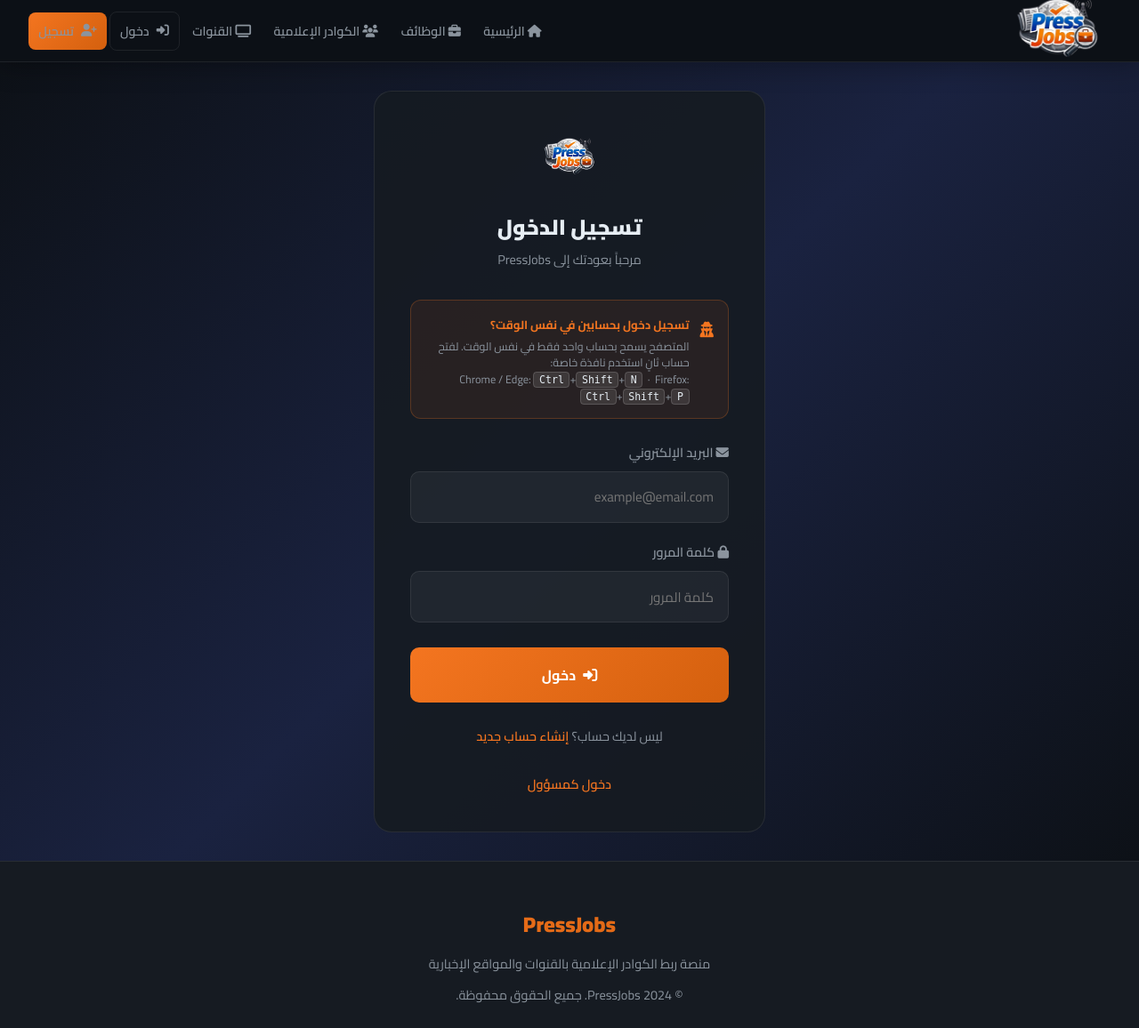
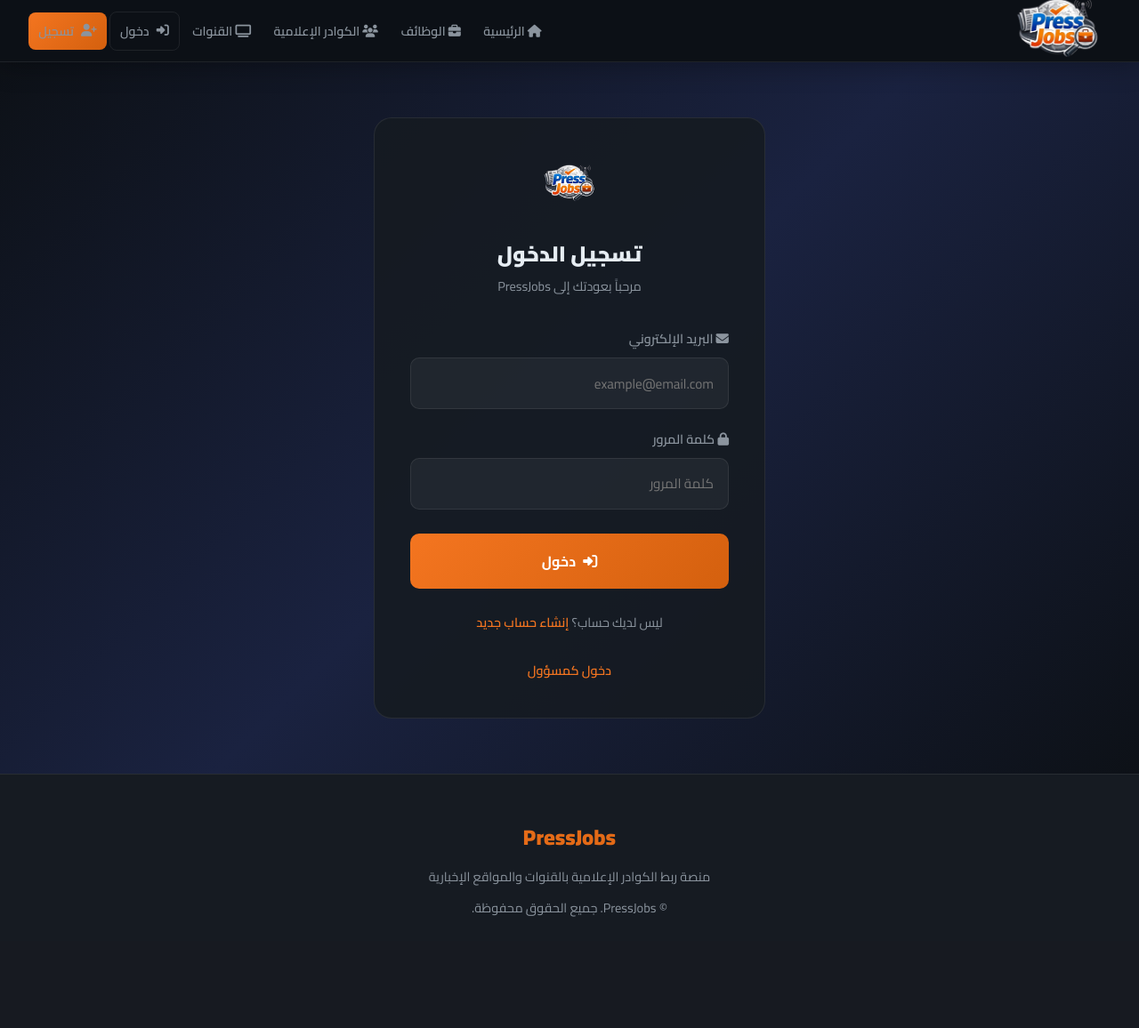
Before and after one commit to aminedachir/Press_jobs, a Flask app: page /login in a window 1280 px wide. Shown: the whole page at 89% size. After the commit the page ends 1031 px from the top, so only its background shows below. Run offline with Flask 3, Linux system fonts and the light colour scheme.

Commit message:
some modifications

```diff
--- a/templates/base.html
+++ b/templates/base.html
@@ -173,7 +173,7 @@
 <footer>
     <div class="footer-brand">PressJobs</div>
     <p>منصة ربط الكوادر الإعلامية بالقنوات والمواقع الإخبارية</p>
-    <p style="margin-top:0.5rem">© 2024 PressJobs. جميع الحقوق محفوظة.</p>
+    <p style="margin-top:0.5rem">© PressJobs. جميع الحقوق محفوظة.</p>
 </footer>
 
 <script>
--- a/templates/login.html
+++ b/templates/login.html
@@ -61,22 +61,6 @@
             <p>مرحباً بعودتك إلى PressJobs</p>
         </div>
 
-        <!-- Incognito notice -->
-        <div class="incognito-notice">
-            <span class="notice-icon"><i class="fas fa-user-secret"></i></span>
-            <div class="notice-body">
-                <div class="notice-title">تسجيل دخول بحسابين في نفس الوقت؟</div>
-                <p class="notice-text">
-                    المتصفح يسمح بحساب واحد فقط في نفس الوقت.
-                    لفتح حساب ثانٍ استخدم نافذة خاصة:
-                    <br>
-                    Chrome / Edge: <kbd>Ctrl</kbd>+<kbd>Shift</kbd>+<kbd>N</kbd>
-                    &nbsp;·&nbsp;
-                    Firefox: <kbd>Ctrl</kbd>+<kbd>Shift</kbd>+<kbd>P</kbd>
-                </p>
-            </div>
-        </div>
-
         <form method="POST">
             <div class="form-group">
                 <label><i class="fas fa-envelope"></i> البريد الإلكتروني</label>
--- a/templates/register.html
+++ b/templates/register.html
@@ -96,7 +96,7 @@
             </div>
             <div class="form-group">
                 <label><i class="fas fa-map-marker-alt"></i> الموقع الجغرافي</label>
-                <input type="text" name="location" placeholder="مثال: القاهرة، بيروت، دبي...">
+                <input type="text" name="location" >
             </div>
             <div class="form-group journalist-field">
                 <label><i class="fas fa-id-badge"></i> الدور / اللقب المهني</label>
@@ -114,7 +114,7 @@
             </div>
             <div class="form-group journalist-field">
                 <label><i class="fas fa-graduation-cap"></i> المؤهل الدراسي</label>
-                <input type="text" name="education" placeholder="مثال: بكالوريوس إعلام - جامعة القاهرة">
+                <input type="text" name="education" >
             </div>
             <div class="form-group">
                 <label><i class="fas fa-info-circle"></i> نبذة تعريفية</label>
```
Also changed, not shown: pressjobs.db.
